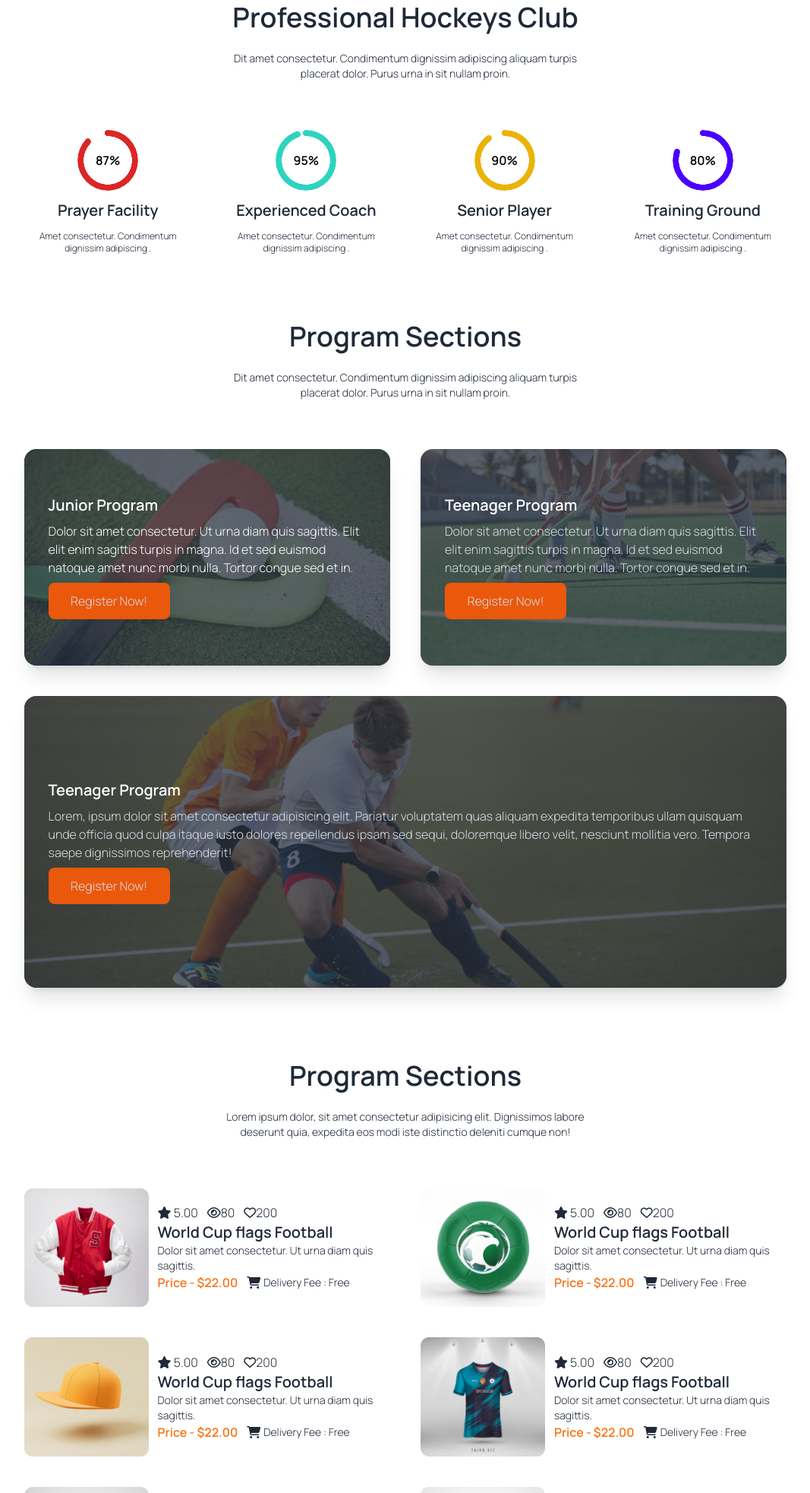
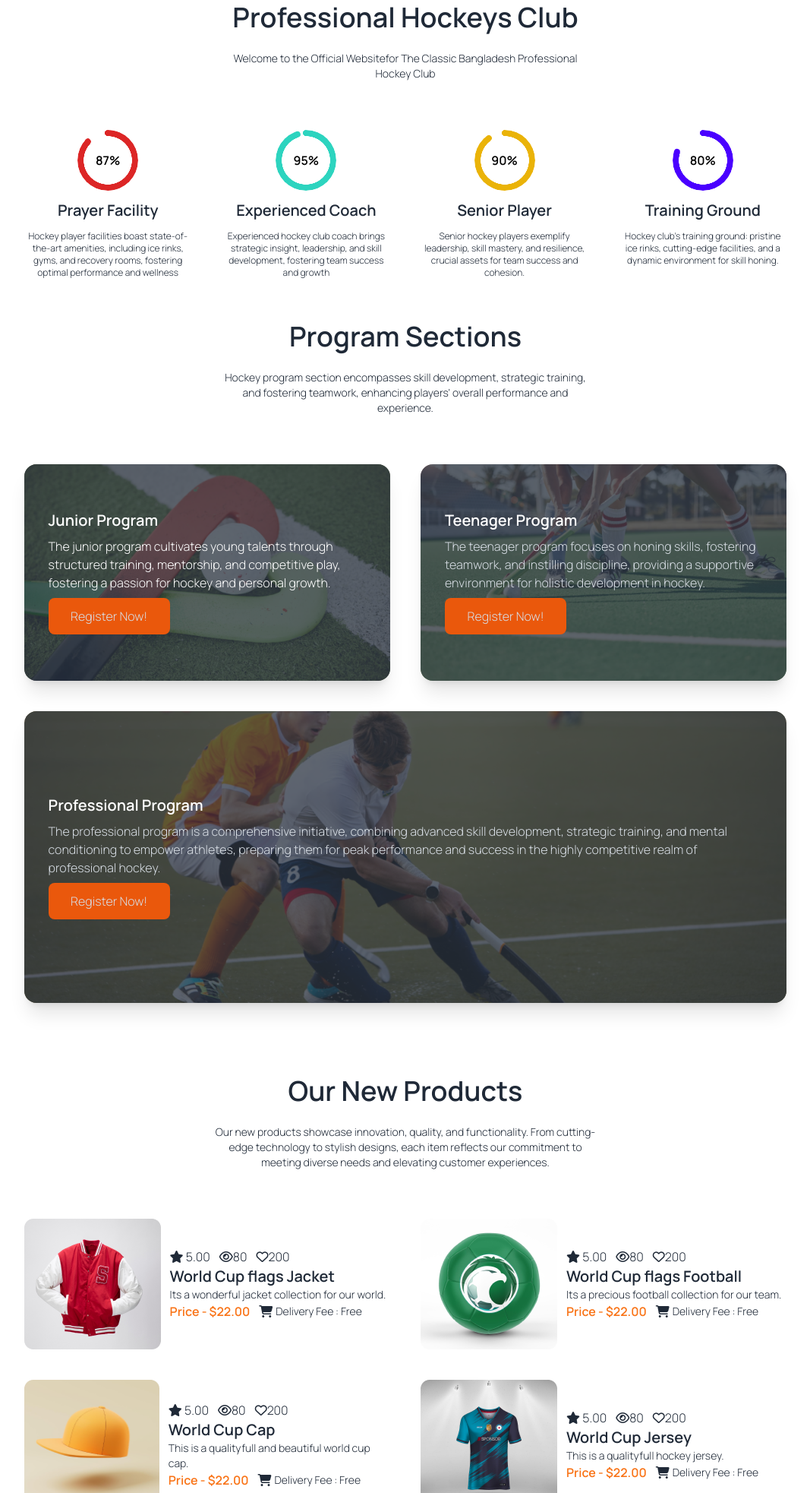
Before and after one commit to Anamul029/B9A2-Hockeys-website__Assignment-3, a plain HTML site: page index.html in a window 1280 px wide. Shown: the part 835-2800 px from the top of the page at 76% size, without its empty margins (106-1173 px from the left). Drawn offline with nearby package versions, Linux system fonts and the light colour scheme.

Commit message:
adding meaningful sentence for every section

```diff
--- a/index.html
+++ b/index.html
@@ -57,7 +57,7 @@
             </div>
             <div class="navbar-end ml-5">
                 <i class="fa-solid fa-magnifying-glass invisible md:visible mr-3"></i>
-                <a class="btn bg-orange-500 text-white">Get ticker</a>
+                <a class="btn bg-orange-500 text-white">Get ticket</a>
             </div>
         </div>
     </section>
@@ -68,7 +68,7 @@
             <div id="slide1" class="carousel-item relative w-full">
                 <img src="Images/1.png" class="w-full" />
                 <div class="absolute flex justify-between transform -translate-y-1/2 left-5 right-5 top-1/2">
-                    <a href="#slide4" class="btn btn-circle">❮</a>
+                    <a href="#slide2" class="btn btn-circle">❮</a>
                     <a href="#slide2" class="btn btn-circle">❯</a>
                 </div>
             </div>
@@ -76,7 +76,7 @@
                 <img src="Images/2.png" class="w-full" />
                 <div class="absolute flex justify-between transform -translate-y-1/2 left-5 right-5 top-1/2">
                     <a href="#slide1" class="btn btn-circle">❮</a>
-                    <a href="#slide3" class="btn btn-circle">❯</a>
+                    <a href="#slide1" class="btn btn-circle">❯</a>
                 </div>
             </div>
         </div>
@@ -87,10 +87,10 @@
         <section class="container mx-auto my-24 md:w-4/5">
             <div class="text-center my-16">
                 <h2 class="text-4xl font-extrabold mb-6">Professional Hockeys Club</h2>
-                <p class="text-sm md:w-1/2 mx-auto">Dit amet consectetur. Condimentum dignissim adipiscing aliquam
-                    turpis placerat dolor.
-                    Purus urna in
-                    sit nullam proin. </p>
+                <p class="text-sm md:w-1/2 mx-auto">Welcome to the
+                    Official Websitefor
+                    The Classic Bangladesh
+                    Professional Hockey Club</p>
             </div>
             <!-- progress part -->
             <div class="grid gap-10 grid-cols-1 md:grid-cols-2 lg:grid-cols-4">
@@ -98,25 +98,29 @@
                     <div class="radial-progress text-red-600" style="--value:87;" role="progressbar"><span
                             class="font-extrabold text-black">87%</span></div>
                     <h2 class="text-xl font-semibold my-3">Prayer Facility</h2>
-                    <p class="text-xs h-6">Amet consectetur. Condimentum dignissim adipiscing .</p>
+                    <p class="text-xs h-6">Hockey player facilities boast state-of-the-art amenities, including ice
+                        rinks, gyms, and recovery rooms, fostering optimal performance and wellness</p>
                 </div>
                 <div class="text-center">
                     <div class="radial-progress text-teal-400" style="--value:95;" role="progressbar"><span
                             class="font-extrabold text-black">95%</span></div>
                     <h2 class="text-xl font-semibold my-3">Experienced Coach</h2>
-                    <p class="text-xs h-6">Amet consectetur. Condimentum dignissim adipiscing .</p>
+                    <p class="text-xs h-6">Experienced hockey club coach brings strategic insight, leadership, and skill
+                        development, fostering team success and growth</p>
                 </div>
                 <div class="text-center">
                     <div class="radial-progress text-yellow-500" style="--value:90;" role="progressbar"><span
                             class="font-extrabold text-black">90%</span></div>
                     <h2 class="text-xl font-semibold my-3">Senior Player</h2>
-                    <p class="text-xs h-6">Amet consectetur. Condimentum dignissim adipiscing .</p>
+                    <p class="text-xs h-6">Senior hockey players exemplify leadership, skill mastery, and resilience,
+                        crucial assets for team success and cohesion.</p>
                 </div>
                 <div class="text-center">
                     <div class="radial-progress text-primary" style="--value:80;" role="progressbar"><span
                             class="font-extrabold text-black">80%</span></div>
                     <h2 class="text-xl font-semibold my-3">Training Ground</h2>
-                    <p class="text-xs h-6">Amet consectetur. Condimentum dignissim adipiscing .</p>
+                    <p class="text-xs h-6">Hockey club's training ground: pristine ice rinks, cutting-edge facilities,
+                        and a dynamic environment for skill honing.</p>
                 </div>
 
             </div>
@@ -127,10 +131,8 @@
         <section class="container mx-auto my-24 md:w-4/5">
             <div class="text-center my-16">
                 <h2 class="text-4xl font-extrabold mb-6">Program Sections</h2>
-                <p class="text-sm md:w-1/2 mx-auto">Dit amet consectetur. Condimentum dignissim adipiscing aliquam
-                    turpis placerat dolor.
-                    Purus urna in
-                    sit nullam proin. </p>
+                <p class="text-sm md:w-1/2 mx-auto">Hockey program section encompasses skill development, strategic
+                    training, and fostering teamwork, enhancing players' overall performance and experience.</p>
             </div>
 
             <div class="grid grid-cols-1 lg:grid-cols-2 gap-10">
@@ -139,9 +141,8 @@
                     <figure><img class="w-full" src="Images/2.png" alt="Shoes" /></figure>
                     <div class="card-body my-auto">
                         <h2 class="card-title text-white">Junior Program</h2>
-                        <p class="text-white">Dolor sit amet consectetur. Ut urna diam quis sagittis. Elit elit
-                            enim sagittis turpis in magna. Id et sed euismod natoque amet nunc morbi nulla. Tortor
-                            congue sed et in.</p>
+                        <p class="text-white">The junior program cultivates young talents through structured training,
+                            mentorship, and competitive play, fostering a passion for hockey and personal growth.</p>
                         <div class="card-actions justify-start">
                             <button class="w-40 h-12 rounded-lg bg-orange-600">Register Now!</button>
                         </div>
@@ -153,9 +154,8 @@
                     <figure><img class="w-full opacity-90" src="Images/3.png" alt="Shoes" /></figure>
                     <div class="card-body my-auto">
                         <h2 class="card-title text-white">Teenager Program</h2>
-                        <p>Dolor sit amet consectetur. Ut urna diam quis sagittis. Elit elit
-                            enim sagittis turpis in magna. Id et sed euismod natoque amet nunc morbi nulla. Tortor
-                            congue sed et in.</p>
+                        <p>The teenager program focuses on honing skills, fostering teamwork, and instilling discipline,
+                            providing a supportive environment for holistic development in hockey.</p>
 
                         <div class="card-actions justify-start">
                             <button class="w-40 h-12 rounded-lg bg-orange-600">Register Now!</button>
@@ -166,11 +166,10 @@
                 <div class="card lg:col-span-2 h-3/4 md:h-96 shadow-xl image-full">
                     <figure><img class="w-full" src="Images/4.png" alt="Shoes" /></figure>
                     <div class="card-body my-auto">
-                        <h2 class="card-title text-white">Teenager Program</h2>
-                        <p>Lorem, ipsum dolor sit amet consectetur adipisicing elit. Pariatur voluptatem quas aliquam
-                            expedita temporibus ullam quisquam unde officia quod culpa itaque iusto dolores repellendus
-                            ipsam sed sequi, doloremque libero velit, nesciunt mollitia vero. Tempora saepe dignissimos
-                            reprehenderit!</p>
+                        <h2 class="card-title text-white">Professional Program</h2>
+                        <p>The professional program is a comprehensive initiative, combining advanced skill development,
+                            strategic training, and mental conditioning to empower athletes, preparing them for peak
+                            performance and success in the highly competitive realm of professional hockey.</p>
 
                         <div class="card-actions justify-start">
                             <button class="w-40 h-12 rounded-lg bg-orange-600">Register Now!</button>
@@ -183,9 +182,10 @@
         <!-- Our New Products section -->
         <section class="container mx-auto my-24 md:w-4/5">
             <div class="text-center my-16">
-                <h2 class="text-4xl font-extrabold mb-6">Program Sections</h2>
-                <p class="text-sm md:w-1/2 mx-auto">Lorem ipsum dolor, sit amet consectetur adipisicing elit.
-                    Dignissimos labore deserunt quia, expedita eos modi iste distinctio deleniti cumque non! </p>
+                <h2 class="text-4xl font-extrabold mb-6">Our New Products</h2>
+                <p class="text-sm md:w-1/2 mx-auto">Our new products showcase innovation, quality, and functionality.
+                    From cutting-edge technology to stylish designs, each item reflects our commitment to meeting
+                    diverse needs and elevating customer experiences.</p>
             </div>
 
             <div class="grid justify-between gap-10 grid-cols-1 md:grid-cols-2">
@@ -203,8 +203,8 @@
                             <div><i class="fa-regular fa-heart"></i>200</div>
 
                         </div>
-                        <h2 class="text-xl font-semibold">World Cup flags Football</h2>
-                        <p class="text-sm">Dolor sit amet consectetur. Ut urna diam quis sagittis. </p>
+                        <h2 class="text-xl font-semibold">World Cup flags Jacket</h2>
+                        <p class="text-sm">Its a wonderful jacket collection for our world. </p>
                         <div class="flex flex-col gap-2 md:flex-row lg:gap-3">
                             <div>
                                 <h2 class=" text-orange-500 font-semibold">Price - $22.00</h2>
@@ -233,7 +233,7 @@
 
                         </div>
                         <h2 class="text-xl font-semibold">World Cup flags Football</h2>
-                        <p class="text-sm">Dolor sit amet consectetur. Ut urna diam quis sagittis. </p>
+                        <p class="text-sm">Its a precious football collection for our team. </p>
                         <div class="flex flex-col gap-2 md:flex-row lg:gap-3">
                             <div>
                                 <h2 class=" text-orange-500 font-semibold">Price - $22.00</h2>
@@ -261,8 +261,8 @@
                             <div><i class="fa-regular fa-heart"></i>200</div>
 
                         </div>
-                        <h2 class="text-xl font-semibold">World Cup flags Football</h2>
-                        <p class="text-sm">Dolor sit amet consectetur. Ut urna diam quis sagittis. </p>
+                        <h2 class="text-xl font-semibold">World Cup Cap</h2>
+                        <p class="text-sm">This is a qualityfull and beautiful world cup cap. </p>
                         <div class="flex flex-col gap-2 md:flex-row lg:gap-3">
                             <div>
                                 <h2 class=" text-orange-500 font-semibold">Price - $22.00</h2>
@@ -290,8 +290,8 @@
                             <div><i class="fa-regular fa-heart"></i>200</div>
 
                         </div>
-                        <h2 class="text-xl font-semibold">World Cup flags Football</h2>
-                        <p class="text-sm">Dolor sit amet consectetur. Ut urna diam quis sagittis. </p>
+                        <h2 class="text-xl font-semibold">World Cup Jersey</h2>
+                        <p class="text-sm">This is a qualityfull hockey jersey. </p>
                         <div class="flex flex-col gap-2 md:flex-row lg:gap-3">
                             <div>
                                 <h2 class=" text-orange-500 font-semibold">Price - $22.00</h2>
@@ -319,8 +319,8 @@
                             <div><i class="fa-regular fa-heart"></i>200</div>
 
                         </div>
-                        <h2 class="text-xl font-semibold">World Cup flags Football</h2>
-                        <p class="text-sm">Dolor sit amet consectetur. Ut urna diam quis sagittis. </p>
+                        <h2 class="text-xl font-semibold">World Cup flags Healmet</h2>
+                        <p class="text-sm">Its a very wonderful collection of Healmet. </p>
                         <div class="flex flex-col gap-2 md:flex-row lg:gap-3">
                             <div>
                                 <h2 class=" text-orange-500 font-semibold">Price - $22.00</h2>
@@ -349,7 +349,7 @@
 
                         </div>
                         <h2 class="text-xl font-semibold">World Cup flags Football</h2>
-                        <p class="text-sm">Dolor sit amet consectetur. Ut urna diam quis sagittis. </p>
+                        <p class="text-sm">Its a very nice and soft Football collection. </p>
                         <div class="flex flex-col gap-2 md:flex-row lg:gap-3">
                             <div>
                                 <h2 class=" text-orange-500 font-semibold">Price - $22.00</h2>
@@ -376,8 +376,9 @@
         <section class="container mx-auto my-36 md:w-4/5">
             <div class="text-center my-16">
                 <h2 class="text-4xl font-extrabold mb-6">Clients Question</h2>
-                <p class="text-sm md:w-1/2 mx-auto">Lorem ipsum dolor, sit amet consectetur adipisicing elit.
-                    Dignissimos labore deserunt quia, expedita eos modi iste distinctio deleniti cumque non! </p>
+                <p class="text-sm md:w-1/2 mx-auto">The client question section is designed to address inquiries,
+                    offering clear and informative responses to ensure a better understanding and satisfaction among our
+                    valued customers. </p>
             </div>
             <!-- question div -->
             <div class="flex flex-col gap-10 md:flex-row justify-evenly items-center">
@@ -475,8 +476,9 @@
         <section class="container mx-auto md:w-4/5">
             <div class="text-center my-16">
                 <h2 class="text-4xl font-extrabold mb-6">Get In Touch</h2>
-                <p class="text-sm md:w-1/2 mx-auto">Lorem ipsum dolor, sit amet consectetur adipisicing elit.
-                    Dignissimos labore deserunt quia, expedita eos modi iste distinctio deleniti cumque non! </p>
+                <p class="text-sm md:w-1/2 mx-auto">The "Get in Touch" section serves as a direct communication channel,
+                    facilitating contact between users and our team, ensuring prompt assistance, feedback, and
+                    personalized support for inquiries or concerns. </p>
             </div>
 
             <div class="flex flex-col md:flex-row gap-5 justify-around">
@@ -492,15 +494,15 @@
                     <!-- card 2 -->
                     <div class=" w-auto lg:w-96 h-48 bg-yellow-50 rounded-xl mb-5 p-10">
                         <img src="Images/Group 1171275318.png" alt="">
-                        <p>Phone number:</p>
-                        <h2 class="text-xl font-semibold">(+62) 123-321-543</h2>
+                        <p>Email:</p>
+                        <h2 class="text-xl font-semibold">Hockey@support.com</h2>
 
                     </div>
                     <!-- card 3 -->
                     <div class=" w-auto lg:w-96 h-48 bg-blue-50 rounded-xl mb-5 p-10">
                         <img src="Images/Group 1171275321.png" alt="">
-                        <p>Phone number:</p>
-                        <h2 class="text-xl font-semibold">(+62) 123-321-543</h2>
+                        <p>location:</p>
+                        <h2 class="text-xl font-semibold">152/1 Mohakhali Wireless Gate</h2>
 
                     </div>
 
@@ -577,32 +579,37 @@
 
         </section>
     </main>
-    <footer class=" footer p-10 bg-black text-base-content text-white">
-        <aside>
-            <h2 class="text-xl">Get In Touch</h2>
-            <p class="w-56">Dit amet consectetur. Condimentum adipiscing aliquam turpis placerat dolor. Purus urna in
-                sit nullam proin. </p>
+    <footer class=" footer p-10 bg-black text-base-content text-white text-center md:text-start">
+        <aside class="mx-auto">
+            <h2 class="text-xl mx-auto md:mx-0">Get In Touch</h2>
+            <p class="w-56">Its adirect communication channel,
+                facilitating contact between users and our team.</p>
         </aside>
-        <nav>
+        <div class="flex gap-16 lg:gap-28 mx-auto">
+            <nav class="grid grid-cols-1">
                 <header class="footer-title">Services</header>
                 <a class="link link-hover">Branding</a>
                 <a class="link link-hover">Design</a>
                 <a class="link link-hover">Marketing</a>
                 <a class="link link-hover">Advertisement</a>
             </nav>
-        <nav>
+            <nav class="grid grid-cols-1">
                 <header class="footer-title">Company</header>
                 <a class="link link-hover">About us</a>
                 <a class="link link-hover">Contact</a>
                 <a class="link link-hover">Jobs</a>
                 <a class="link link-hover">Press kit</a>
             </nav>
-        <nav>
+        </div>
+
+        <nav class="mx-auto">
             <header class="footer-title">Legal</header>
             <a class="link link-hover">Terms of use</a>
             <a class="link link-hover">Privacy policy</a>
             <a class="link link-hover">Cookie policy</a>
         </nav>
+
+
     </footer>
 
 </body>
```
Lines whose indentation alone changed are shown as unchanged.
